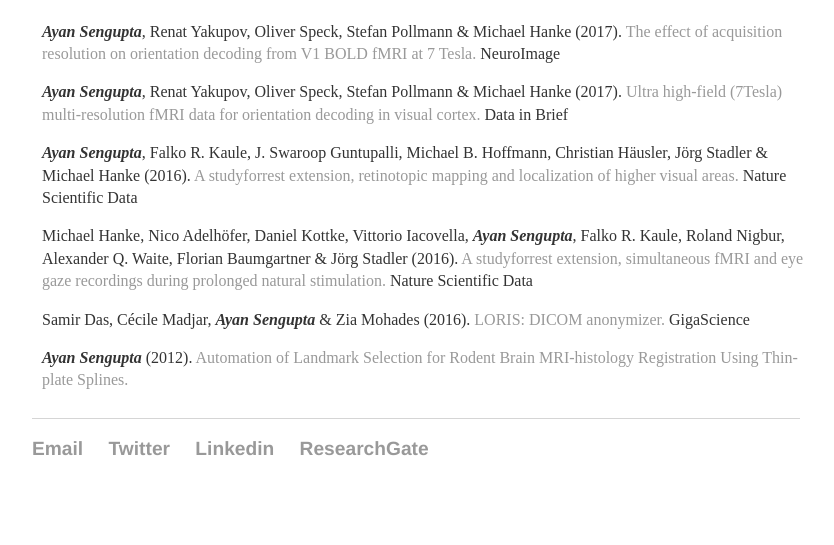
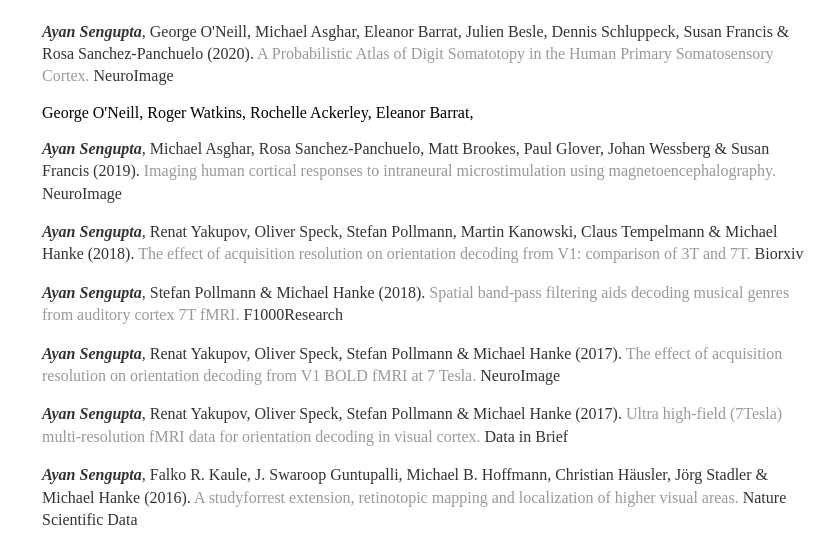
Before and after one commit to ayansengupta/ayansengupta.github.io, a plain HTML site: page Publications/index.html in a window 1280 px wide. Shown: the part 200-745 px from the top of the page, without its empty margins (224-1058 px from the left). Drawn offline with Linux system fonts and the light colour scheme.

Commit message:
update publication list

```diff
--- a/Publications/index.html
+++ b/Publications/index.html
@@ -20,7 +20,15 @@
 					</ul>
 				</nav>
 
+				<p><b><em>Ayan Sengupta</em></b>, George O'Neill, Michael Asghar, Eleanor Barrat, Julien Besle, Dennis Schluppeck, Susan Francis & Rosa Sanchez-Panchuelo (2020). <a href="">A Probabilistic Atlas of Digit
+				Somatotopy in the Human Primary Somatosensory Cortex. </a>NeuroImage</p>
 
+				George O'Neill, Roger Watkins, Rochelle Ackerley, Eleanor Barrat, <p><b><em>Ayan Sengupta</em></b>, Michael Asghar, Rosa Sanchez-Panchuelo, Matt Brookes, Paul Glover, Johan Wessberg & Susan Francis (2019). <a href="">Imaging human cortical responses to intraneural microstimulation using
+				magnetoencephalography. </a>NeuroImage</p>
+
+				<p><b><em>Ayan Sengupta</em></b>, Renat Yakupov, Oliver Speck, Stefan Pollmann, Martin Kanowski, Claus Tempelmann & Michael Hanke (2018). <a href="">The effect of acquisition resolution on orientation decoding from V1: comparison of 3T and 7T. </a>Biorxiv</p>
+
+				<p><b><em>Ayan Sengupta</em></b>, Stefan Pollmann & Michael Hanke (2018). <a href="">Spatial band-pass filtering aids decoding musical genres from auditory cortex 7T fMRI. </a>F1000Research</p>
 
 				<p><b><em>Ayan Sengupta</em></b>, Renat Yakupov, Oliver Speck, Stefan Pollmann & Michael Hanke (2017). <a href="http://dx.doi.org/10.1016/j.neuroimage.2016.12.040">The effect of acquisition resolution on orientation decoding from V1 BOLD fMRI at 7 Tesla. </a>NeuroImage</p>
 
```
